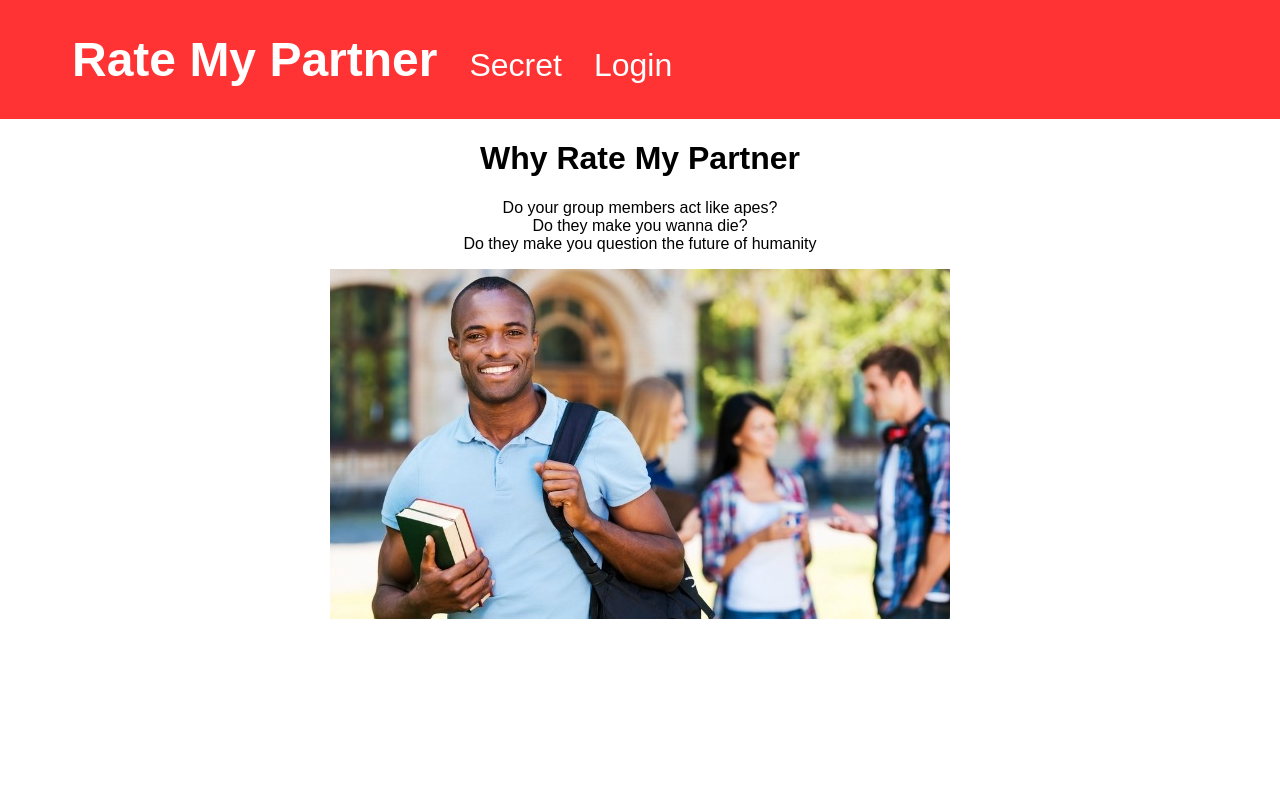
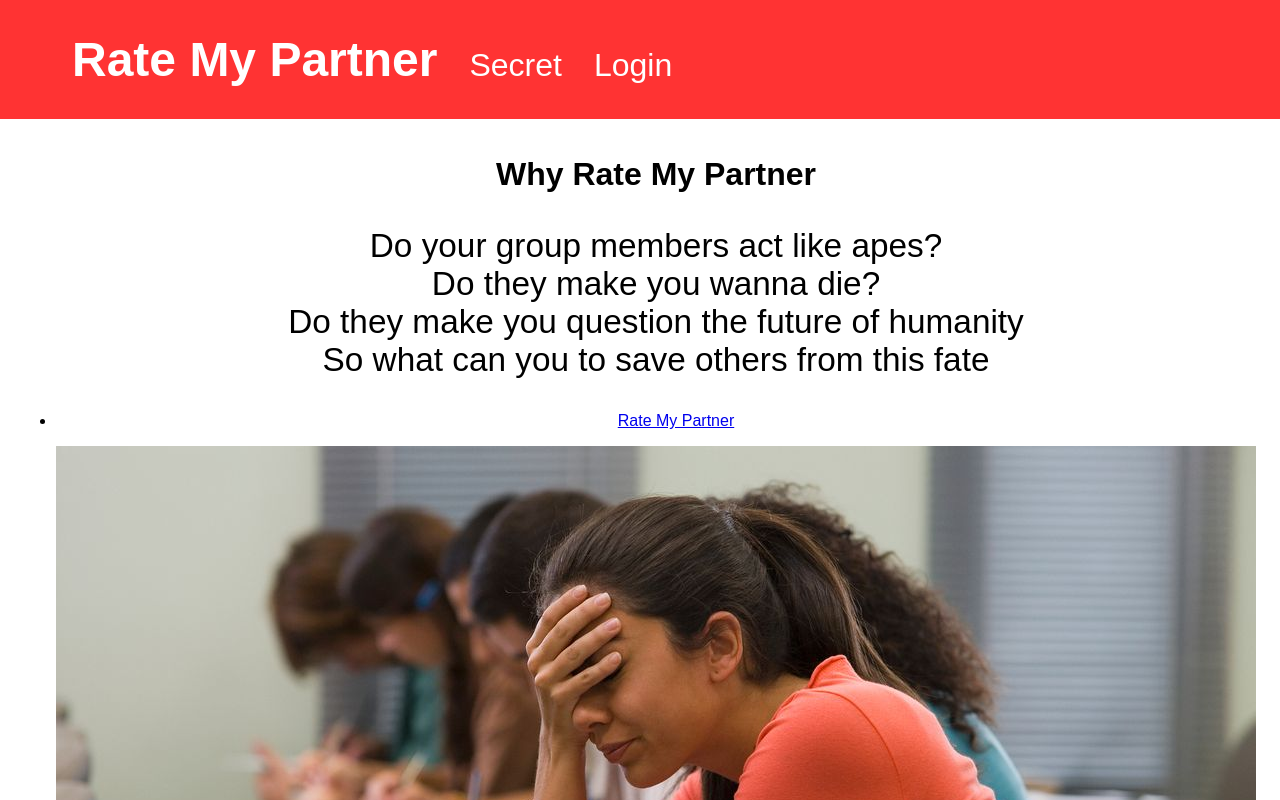
Before and after one commit to Bigg-Fish/rateMyPartner, a React (Create React App) app: page / in a window 1280 px wide. Shown: the top 800 px of the page. Built offline with nearby package versions, Linux system fonts and the light colour scheme.

Commit message:
new diversity picture

```diff
--- a/src/pages/Home.css
+++ b/src/pages/Home.css
@@ -1,25 +1,14 @@
-.welcome {
+.container {
     color: Black;
     width: 100%;
-    background: White;
+    background:white;
     padding: 1rem;
+
+}
+.container p{
+    font-size: 25pt;
 }
 
-.welcome ul h1 {
-    display: inline;
-    font-size: 36pt;
-}
-
-.welcome ul a {
-    text-decoration: none;
-    color: inherit;
-    font-size: 24pt;
-}
-
-.welcome ul li {
-    display: inline;
-    padding: 1rem;
-}
 
 .container{
     text-align: center;
--- a/src/pages/Home.jsx
+++ b/src/pages/Home.jsx
@@ -21,7 +21,8 @@ export default class Home extends Component {
 
         <div className="container">
           <h1>Why Rate My Partner</h1>
-          <p>Do your group members act like apes?<br/>Do they make you wanna die?<br/>Do they make you question the future of humanity</p>
+          <p>Do your group members act like apes?<br/>Do they make you wanna die?<br/>Do they make you question the future of humanity<br/>So what can you to save others from this fate</p>
+          <ul><li><a href="/login">Rate My Partner</a></li> </ul>
           <img src={Students}></img>
         </div>
 
```
Also changed, not shown: src/College-students.jpg.
